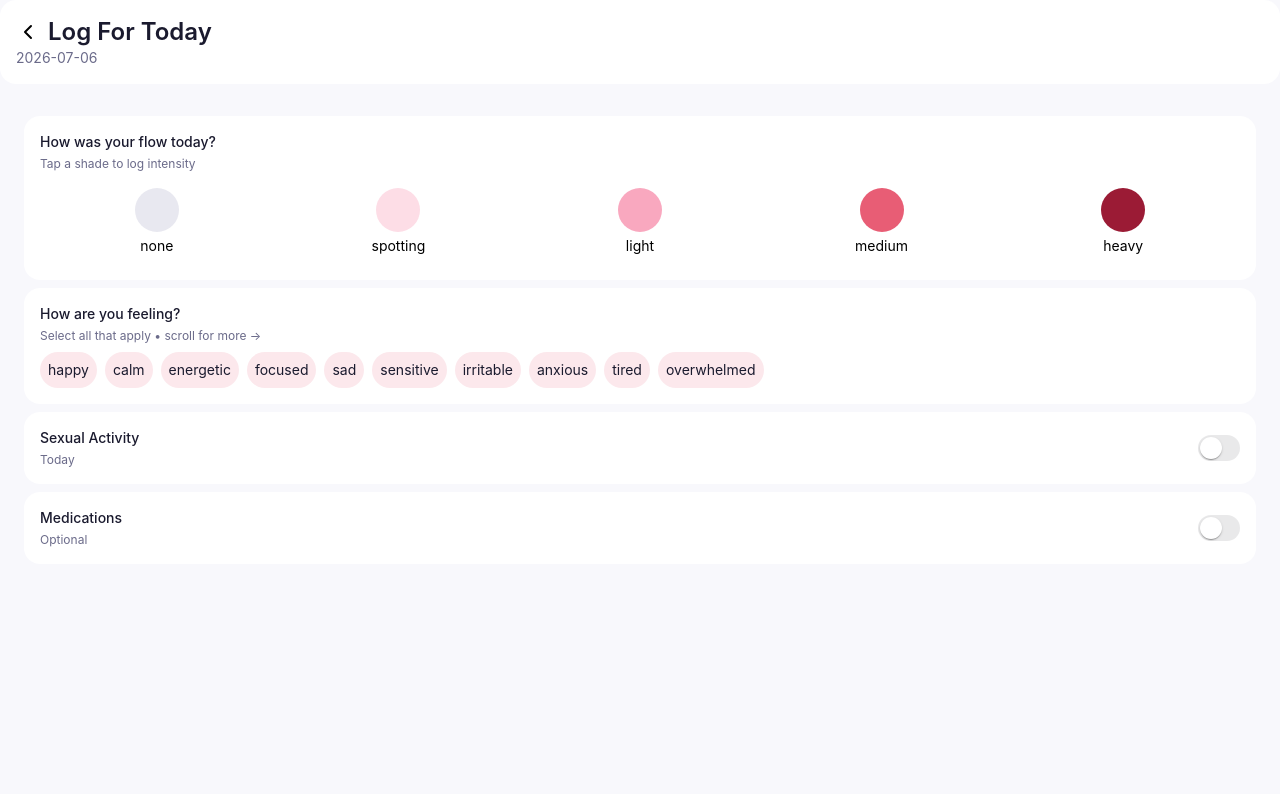
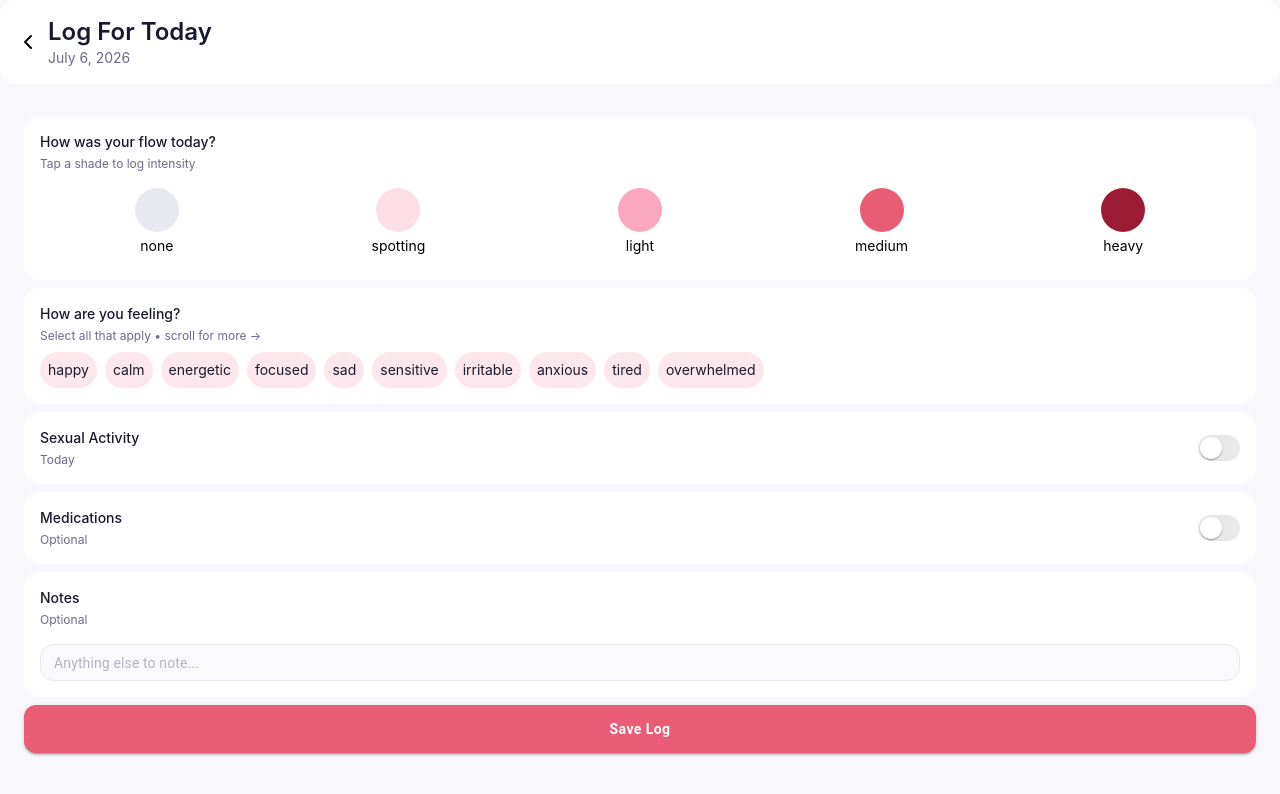
Before and after one commit to DhruvPawar22/bloom, a React (Vite) app in the folder frontend/: page /DailyLog in a window 1280 px wide. Shown: the top 794 px of the page. Built offline with nearby package versions, Linux system fonts and the light colour scheme; no server answers.

Commit message:
note done

```diff
--- /dev/null
+++ b/frontend/src/components/Note.tsx
@@ -0,0 +1,42 @@
+import { TextField } from "@mui/material"
+
+type MedicationsProps = {
+    note:string,
+    onChange:(note:string)=>void
+}
+
+export function Note({note,onChange}:MedicationsProps)
+{
+    return (
+        <div className="w-full rounded-[16px] bg-white p-4">
+            <div className="flex items-center justify-between">
+                <div>
+                    <p className="text-sm font-medium text-[#1a1a2e] mb-1">Notes</p>
+                    <p className="text-xs text-[#6b6b8a]">Optional</p>
+                </div>
+            </div>
+                <TextField
+                    type="text"
+                    multiline
+                    size="small"
+                    maxRows={6}
+                    value={note}
+                    onChange={(e)=>onChange(e.target.value)}
+                    placeholder="Anything else to note..."
+                    fullWidth
+                    sx={{
+                        mt: 2,
+                        "& .MuiOutlinedInput-root": {
+                            borderRadius: "14px",
+                            backgroundColor: "#fafafc",
+                            fontSize: "0.875rem",
+                            "& fieldset": { borderColor: "#e8e8f0" },
+                            "&:hover fieldset": { borderColor: "#e85d75" },
+                            "&.Mui-focused fieldset": { borderColor: "#e85d75" },
+                        },
+                        "& .MuiInputBase-input::placeholder": { color: "#b3b3c0", opacity: 1 },
+                    }}
+                />
+        </div>
+    )
+}
--- a/frontend/src/pages/logging/DailyLogPage.tsx
+++ b/frontend/src/pages/logging/DailyLogPage.tsx
@@ -5,11 +5,13 @@ import { type FlowIntensity, type MoodType } from "../../types"
 import { MoodPicker } from "../../components/MoodPicker"
 import {SexualPicker} from "../../components/SexualPicker"
 import { Medications } from "../../components/Medications"
+import {Note} from "../../components/Note"
+import { Button } from "@mui/material"
 
 export function DailyLogPage()
 {
     const d = new Date()
-    const iso = `${d.getFullYear()}-${String(d.getMonth() + 1).padStart(2, '0')}-${String(d.getDate()).padStart(2, '0')}`
+    const iso = d.toLocaleDateString("en-US", { month: "long", day: "numeric", year: "numeric" })
     const flowOptions: FlowIntensity[] = ["none", "spotting", "light","medium","heavy"]
     const moodOptions: MoodType[] =   ["happy","calm","energetic","focused","sad","sensitive","irritable","anxious","tired","overwhelmed"]
 
@@ -18,6 +20,7 @@ export function DailyLogPage()
     const [sexualActivity,setSexualActivity] = useState(false);
     const [medications,setMedications] = useState(false);
     const [medicationsnote,setMedicationsnote] = useState("");
+    const [note,setNote] = useState("");
 
     const handleMood = (mood: MoodType) => {
     setMoods(prev =>
@@ -32,9 +35,11 @@ export function DailyLogPage()
             <div className="w-full rounded-[16px] bg-white p-4">
                 <div className="flex items-center gap-2">
                     <ChevronLeft />
-                    <p className="auth-heading mb-0">Log For Today</p>
+                    <div className="flex flex-col">
+                        <p className="auth-heading mb-0">Log For Today</p>
+                        <p className="auth-subtitle mb-0">{iso}</p>
+                    </div>
                 </div>
-                <p className="auth-subtitle mb-0">{iso}</p>
             </div>
 
             <div className="log_page">
@@ -42,6 +47,19 @@ export function DailyLogPage()
                 <MoodPicker moodType={moodOptions} value={moods} onChange={handleMood}/>
                 <SexualPicker value={sexualActivity} onChange={setSexualActivity}/>
                 <Medications medication={medications} medicationsnote={medicationsnote} setMedications={setMedications} setMedicationsnote={setMedicationsnote}/>
+                <Note note={note} onChange={setNote}/>
+                <Button
+                    variant="contained"
+                    fullWidth
+                    sx={{
+                        backgroundColor: "#e85d75",
+                        borderRadius: "12px",
+                        textTransform: "none",
+                        fontWeight: 600,
+                        height: 48,
+                        "&:hover": { backgroundColor: "#d44d65" },
+                    }}
+                >Save Log</Button>
             </div>
         </div>
     )
```
